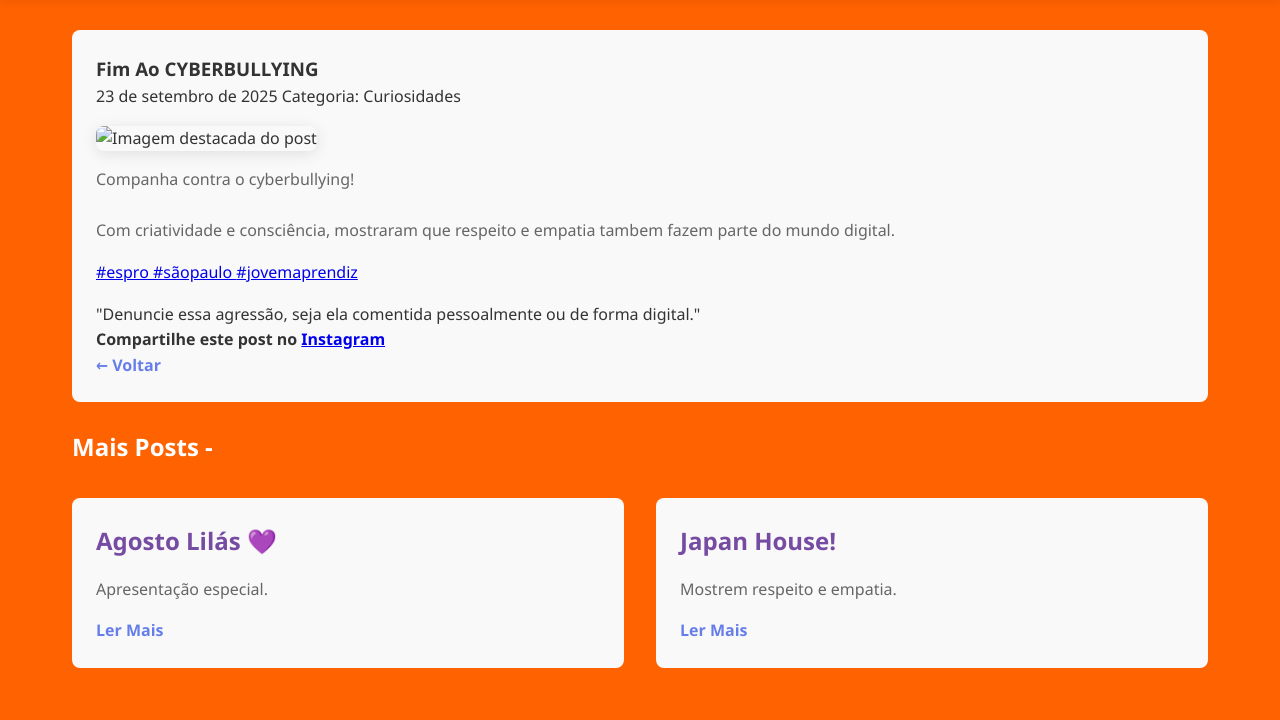
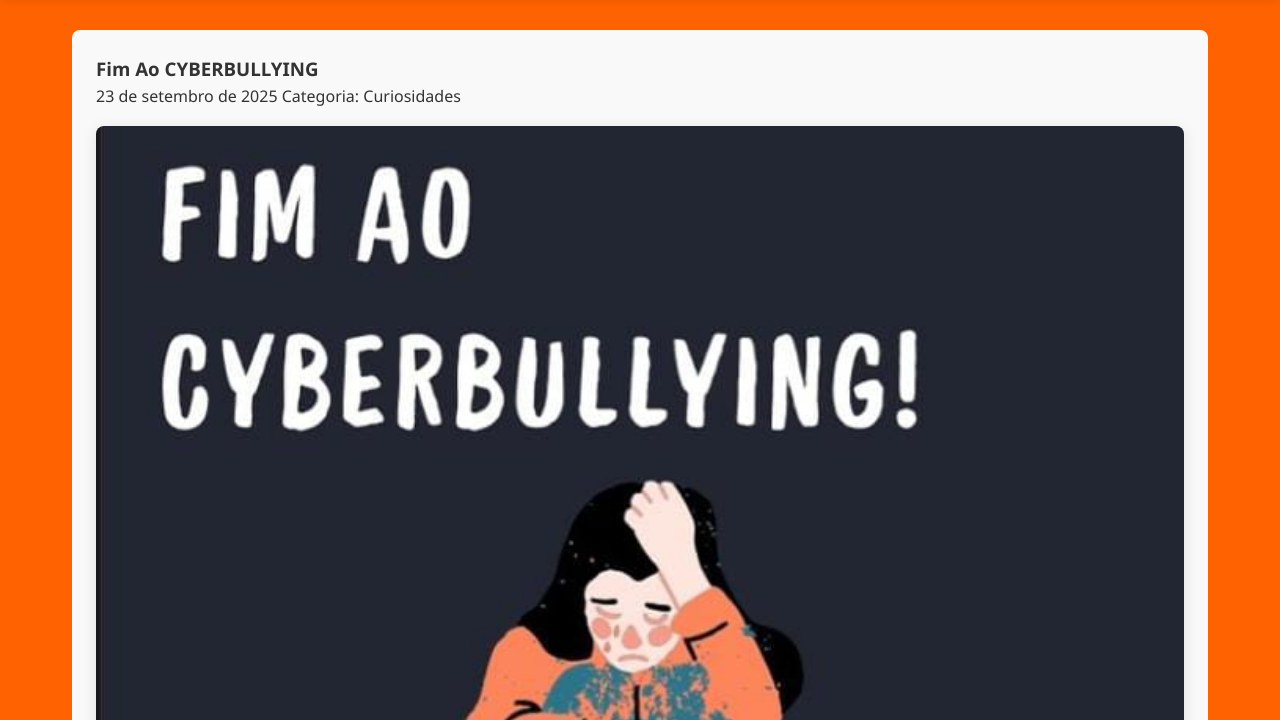
Before and after one commit to ViniciusSimiaoEsc/Raizdobem, a plain HTML site: page post2.html in a window 1280 px wide. Shown: the part 80-800 px from the top of the page. Drawn offline with Linux system fonts and the light colour scheme.

Commit message:
Update post2.html

```diff
--- a/post2.html
+++ b/post2.html
@@ -31,7 +31,7 @@
                 </div>
             </div>
 
-            <img src="images/imagenpost2.jpeg" alt="Imagem destacada do post" class="responsive-image">
+            <img src="imagenpost2.jpeg" alt="Imagem destacada do post" class="responsive-image">
 
             <div class="post-body">
                 <p>Companha contra o cyberbullying! <br><br>
```
